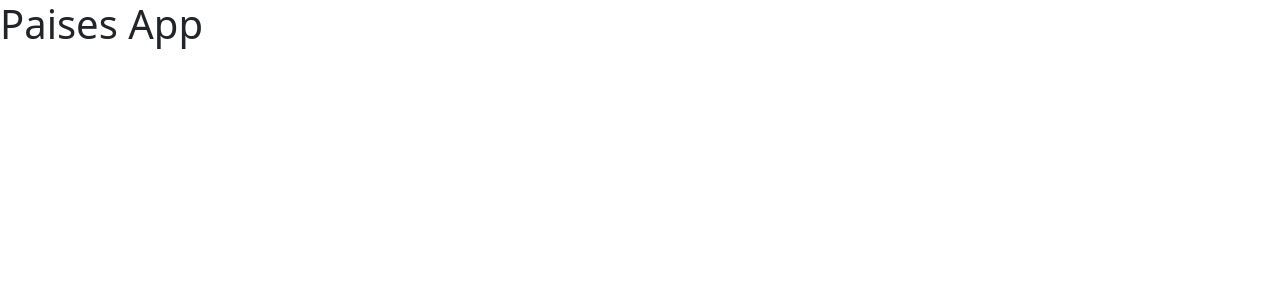
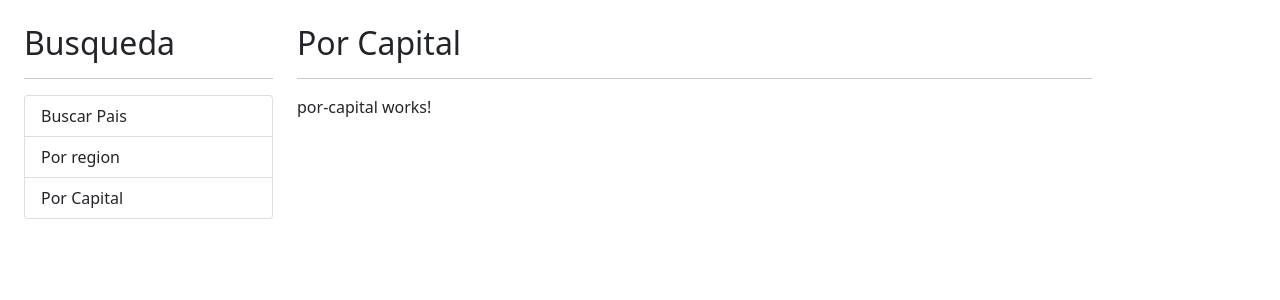
Before and after one commit to VictorCarmonaMoraza/PaisesAppVictor2022, an Angular app in the folder PaisesVictorApp2022/: page / in a window 1280 px wide. Shown: the top 300 px of the page. Built offline with nearby package versions, Linux system fonts and the light colour scheme.

Commit message:
4 - Estructura HTML de la App

```diff
--- a/PaisesVictorApp2022/src/app/app.component.html
+++ b/PaisesVictorApp2022/src/app/app.component.html
@@ -1 +1,18 @@
-<h1>Paises App</h1>
+<div class="row container mt-4">
+  <div class="col-3">
+    <h2>Busqueda</h2>
+    <hr />
+    <ul class="list-group">
+      <li class="list-group-item">Buscar Pais</li>
+      <li class="list-group-item">Por region</li>
+      <li class="list-group-item">Por Capital</li>
+    </ul>
+  </div>
+
+  <!--Coje todo lo restante del div que son 12-3=9 -->
+  <div class="col">
+    <h2>Por Capital</h2>
+    <hr />
+    <app-por-capital></app-por-capital>
+  </div>
+</div>
```
Also changed, not shown: 1 other file (tests, documents, lock files or other folders).
